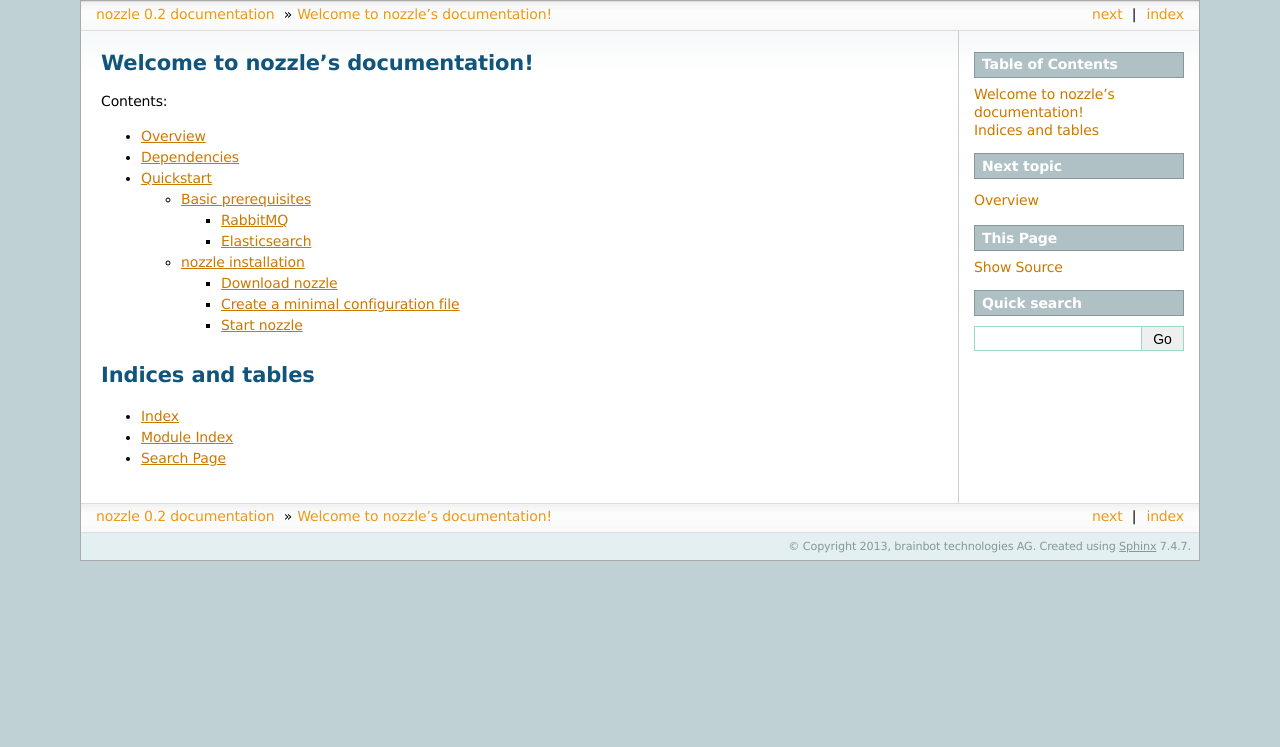
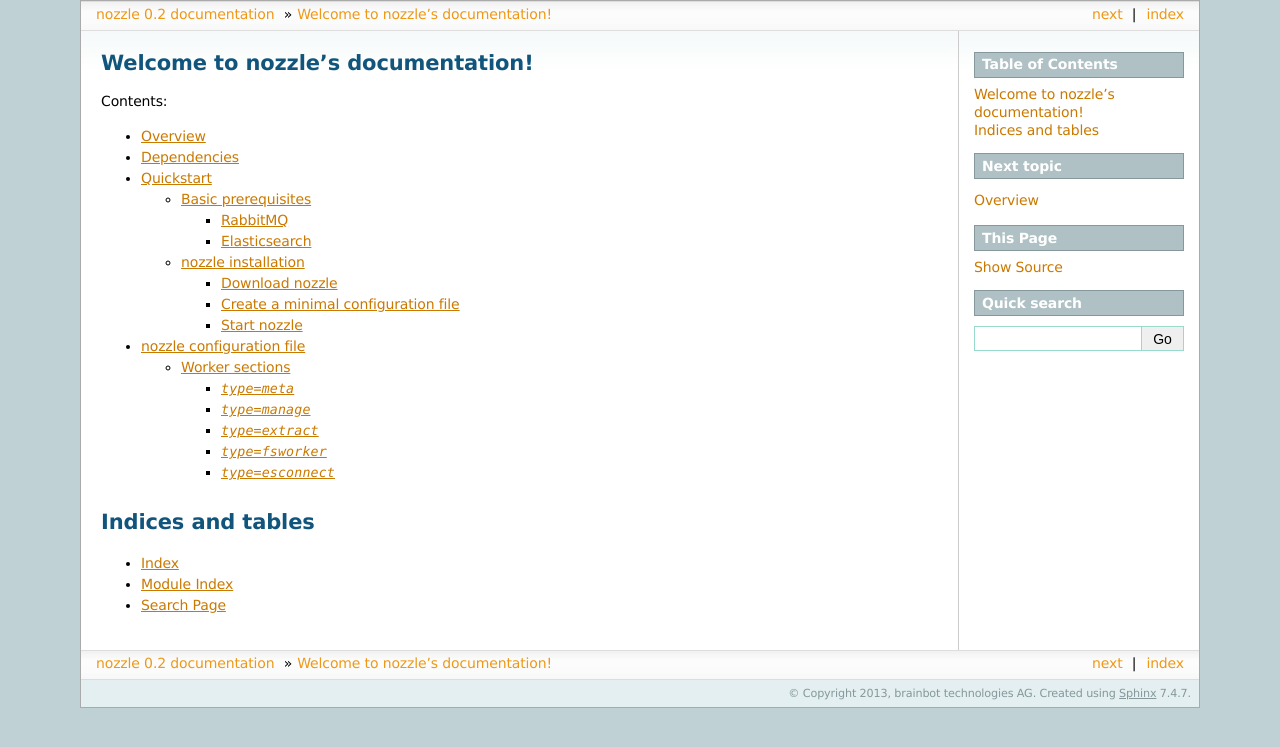
Before and after one commit to brainbot-com/es-nozzle, a Sphinx documentation site: the page built from doc/index.rst, in a window 1280 px wide. Shown: the top 747 px of the page. Built offline with Sphinx 7.4.7, drawn with Linux system fonts in a browser that asks for light colours; some of the changed lines change nothing that is shown.

Commit message:
describe the different ini worker section types

```diff
--- /dev/null
+++ b/doc/command.rst
@@ -0,0 +1,110 @@
+nozzle configuration file
+==========================
+As we have seen in the previous section, nozzle is invoked with a
+command line, that looks like::
+
+    java -jar /path/to/nozzle-0.1.0-SNAPSHOT-standalone.jar --iniconfig INIPATH [INISECTION ...]
+
+nozzle will read the ini file specified with the --iniconfig
+arguments, and will start to work on the ini sections given as
+additional command line arguments.
+
+Worker sections
+~~~~~~~~~~~~~~~~~~~~~~~~~
+Each section that nozzle should work on must have a `type` key. We'll
+describe the possible values for `type` in this section.
+
+`type=meta`
+-----------------
+meta sections are used to start a set of other work sections defined
+in the `sections` key.
+
+In the quickstart section we had the following `[all]` section inside
+our ini configuration file:
+
+.. code-block:: ini
+
+    [all]
+    type = meta
+    sections =
+	extract
+	manage
+	fsworker
+	esconnect
+
+Instead of calling nozzle with the `all` argument we could have also
+called it with `extract manage fsworker esconnect` arguments.
+
+`type=manage`
+-----------------
+manage sections are used to start and monitor the synchronization of
+different filesystems. They use RabbitMQ's management plugin in order
+to determine if a filesystem is currently being synchronized or not.
+The list of filesystems to work on, are specified with the
+`filesystem` key either in the section itself or in the main section.
+
+Example:
+
+.. code-block:: ini
+
+    [nozzle]
+    filesystems =
+	fs1
+	fs2
+
+    [manage]
+    type = manage
+
+    [manage-fs1-only]
+    type = manage
+    filesystems = fs1
+
+`type=extract`
+-----------------
+extract sections are used to start the content extraction process.
+The list of filesystems to work on, are specified with the
+`filesystem` key either in the section itself or in the main section.
+
+Example:
+
+.. code-block:: ini
+
+    [extract]
+    type = extract
+    filesystems = fs1
+
+
+
+`type=fsworker`
+-----------------
+fsworker sections are used for filesystem access. They list
+directories, read file and directory status, and read permissions from
+the filesystem.
+The list of filesystems to work on, are specified with the
+`filesystem` key either in the section itself or in the main section.
+
+Example:
+
+.. code-block:: ini
+
+    [fsworker-fs1]
+    type = fsworker
+    filesystems = fs1
+
+
+
+`type=esconnect`
+-----------------
+esconnect sections are used to fill an elasticsearch cluster with the
+documents and directories from a filesystem.
+The list of filesystems to work on, are specified with the
+`filesystem` key either in the section itself or in the main section.
+
+Example:
+
+
+.. code-block:: ini
+
+    [esconnect]
+    type = esconnect
+    num_workers = 5
--- a/doc/index.rst
+++ b/doc/index.rst
@@ -13,6 +13,7 @@
 
    intro
    quickstart
+   command
 
 Indices and tables
 ==================
```
